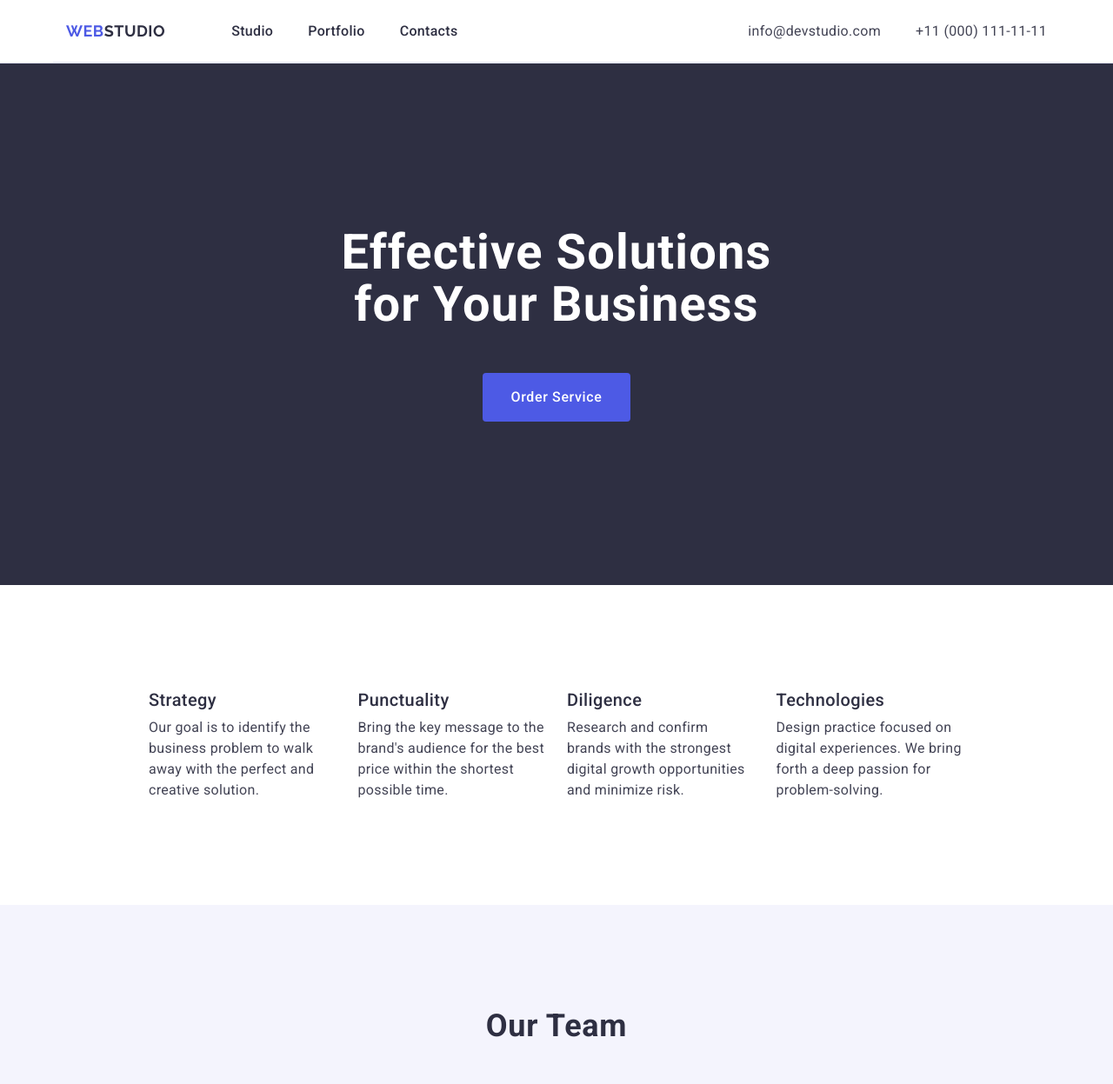
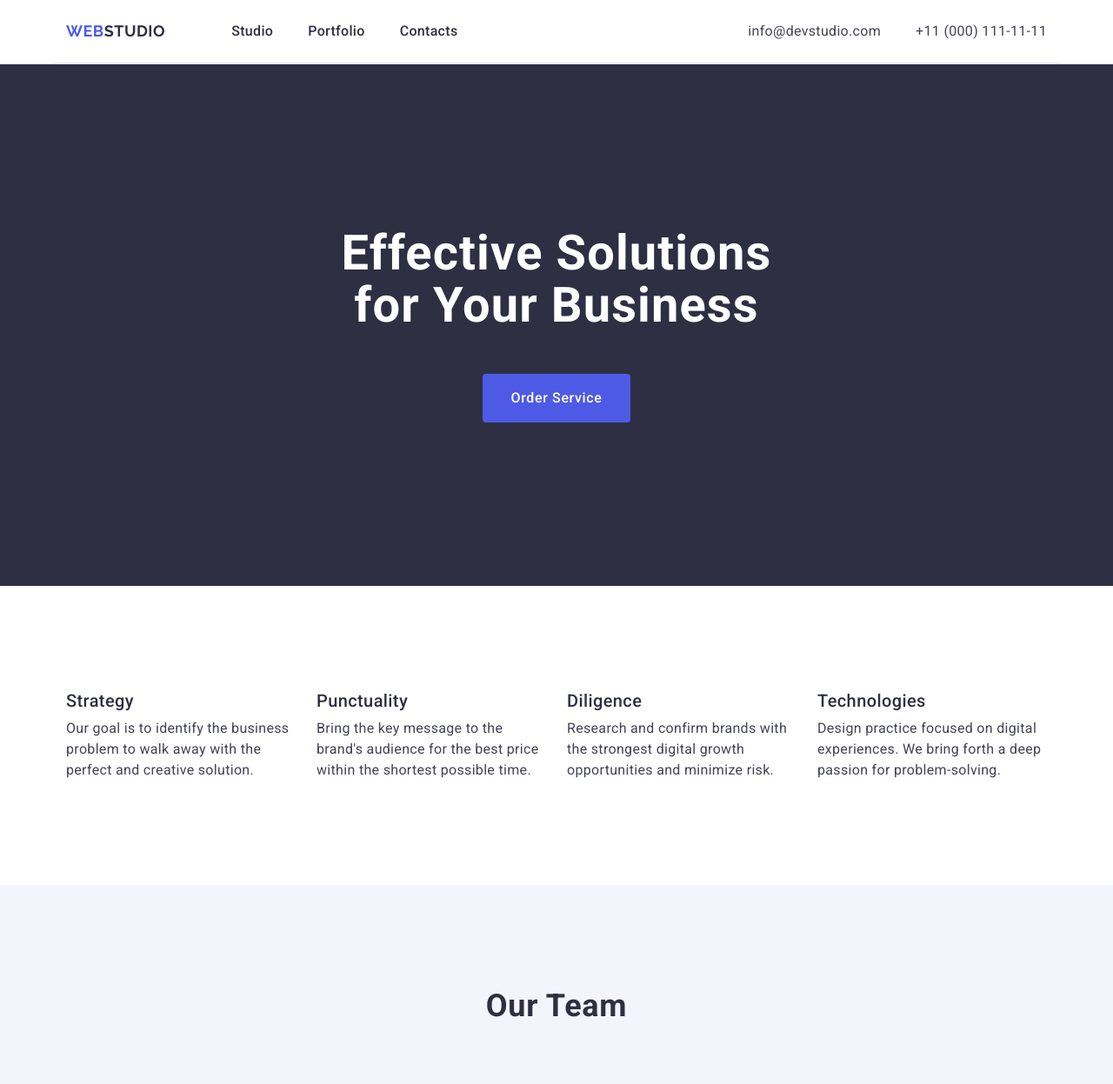
Before and after one commit to Baramykovajane/goit-markup-hw-03, a plain HTML site: page index.html in a window 1280 px wide. Shown: the top 1247 px of the page at 87% size. Drawn offline with nearby package versions, Linux system fonts and the light colour scheme.

Commit message:
corect the mistakes from mentor

```diff
--- a/css/styles.css
+++ b/css/styles.css
@@ -64,7 +64,6 @@ padding: 0 15px;
       flex-direction: row;
       align-items: center;
       padding: 24px 156px;
-      height: 72px;
       border-bottom: 1px solid #e7e9fc;
 }
 .main-nav {
@@ -87,6 +86,7 @@ padding: 0 15px;
     letter-spacing: 0.02em;
     color: #2e2f42;
     padding: 24px 0;
+    display: block;
 }
 .nav-link:hover,
 .nav-link:focus {
@@ -166,8 +166,6 @@ padding: 0 15px;
 .services-section {
     background-color: #FFFFFF;
     padding: 120px 0;
-    margin-right: 156px;
-    margin-left: 156px;
 }
 .visually-hidden {
   position: absolute;
@@ -259,8 +257,7 @@ width: calc((100% - 72px) / 4);
     text-align: center;
     text-transform: capitalize;
     color:#2e2f42;
-    margin-top: 120px;
-        margin-bottom: 72px;
+    margin-bottom: 72px;
 }
 .portfolio-list > li {
     background-color: #FFFFFF;
@@ -289,7 +286,6 @@ width: calc((100% - 72px) / 4);
         line-height: 1.5;
         letter-spacing: 0.02em;
         color: #434455;
-        margin-bottom: 24px;
  }
   .footer {
     background-color: #2E2F42;
```
